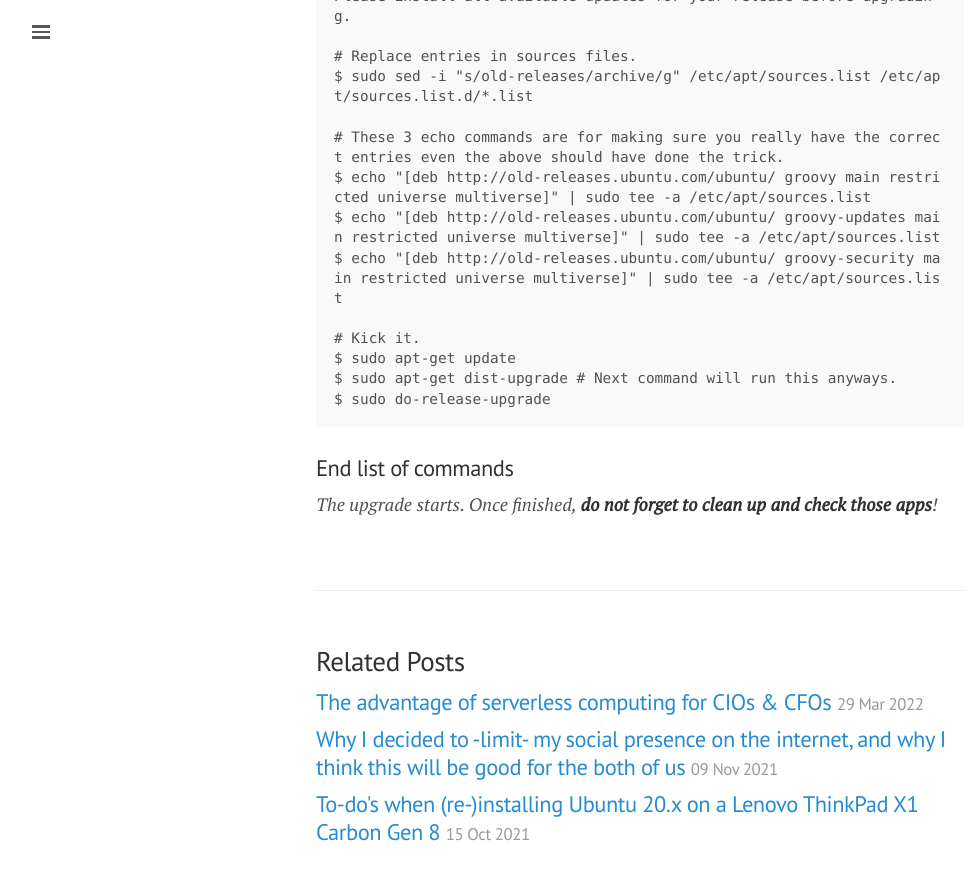
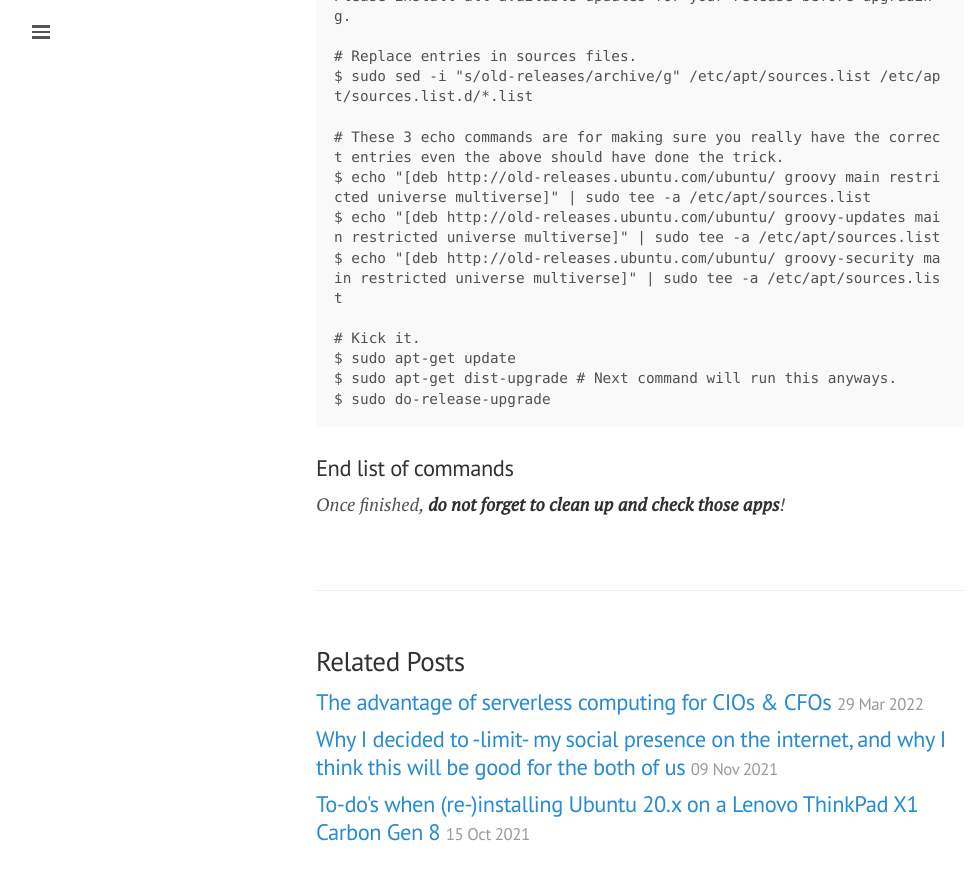
Before and after one commit to lgeurts/lgeurts.github.io, a Jekyll site: the page built from _posts/2022-08-24-ubuntu-upgrade-notes-20.x-to-22.x-for-x1-carbon-gen8.md, in a window 1280 px wide and 900 px high, scrolled down 1298 px. Shown: the top 880 px of the window, without its empty margins (0-975 px from the left). Built offline with Jekyll 4.4.1, drawn with Linux system fonts in a browser that asks for light colours; nearby versions of some CDN libraries; comment, search, counter and statistics services are not loaded.

Commit message:
Update 2022-08-24-ubuntu-upgrade-notes-20.x-to-22.x-for-x1-carbon-gen8.md

````diff
--- a/_posts/2022-08-24-ubuntu-upgrade-notes-20.x-to-22.x-for-x1-carbon-gen8.md
+++ b/_posts/2022-08-24-ubuntu-upgrade-notes-20.x-to-22.x-for-x1-carbon-gen8.md
@@ -46,4 +46,4 @@
 ```
 ### End list of commands
 
-*The upgrade starts. Once finished, **do not forget to clean up and check those apps**!*
+*Once finished, **do not forget to clean up and check those apps**!*
````
